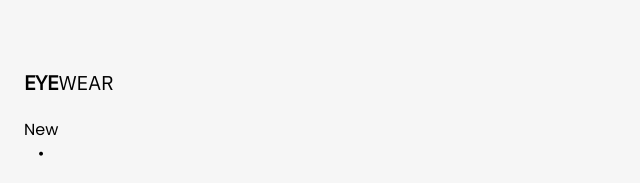
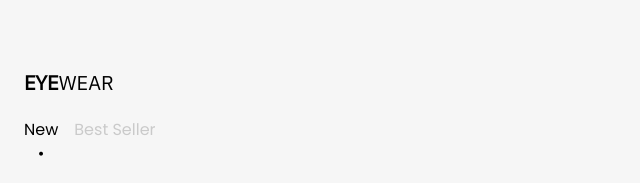
Before and after one commit to funabab/ar-eyewear-store, an Astro site: page / in a window 1280 px wide. Shown: the top 183 px of the page, 296-936 px from the left. Built offline with nearby package versions, Linux system fonts and the light colour scheme; Astro itself is replaced by a stand-in of ours; some icons are missing.

Commit message:
feat: added new collection (best seller)

```diff
--- a/src/components/collection/Collection.astro
+++ b/src/components/collection/Collection.astro
@@ -8,9 +8,12 @@ interface Props {
   collection: CollectionEntry<'collection'>['id']
 }
 
-const collections = await getCollection('collection')
+const collections = (await getCollection('collection')).sort(
+  (a, b) => a.data.order - b.data.order
+)
 const { collection: collectionId } = Astro.props
 const collection = await getEntry('collection', collectionId)
+
 const collectonProducts = await getEntries(collection.data.products)
 ---
 
--- /dev/null
+++ b/src/content/collection/best-seller.json
@@ -0,0 +1,12 @@
+{
+  "title": "Best Seller",
+  "order": 2,
+  "products": [
+    "tommy",
+    "mustang-mu2242",
+    "vogue",
+    "inesta-fashion",
+    "rayban",
+    "inesta-stylish"
+  ]
+}
--- a/src/content/collection/new.json
+++ b/src/content/collection/new.json
@@ -1,5 +1,6 @@
 {
   "title": "New",
+  "order": 1,
   "products": [
     "osse",
     "inesta",
--- a/src/content/config.ts
+++ b/src/content/config.ts
@@ -4,6 +4,7 @@ const collectionCollection = defineCollection({
   type: 'data',
   schema: z.object({
     title: z.string(),
+    order: z.number(),
     products: z.array(reference('product')),
   }),
 })
```
